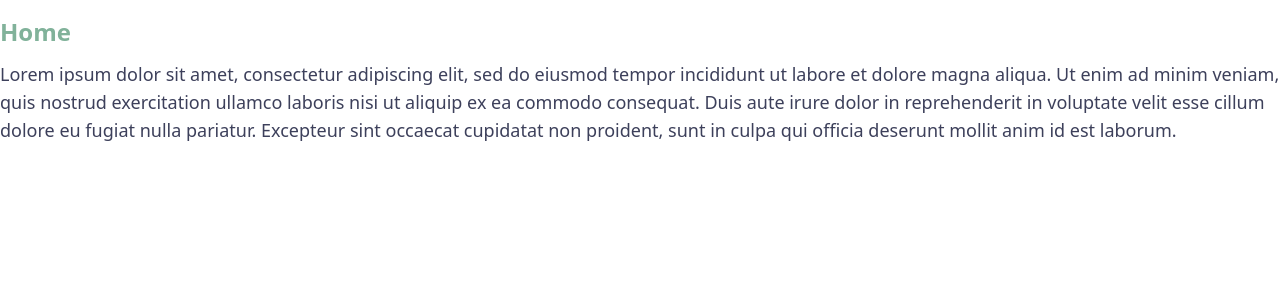
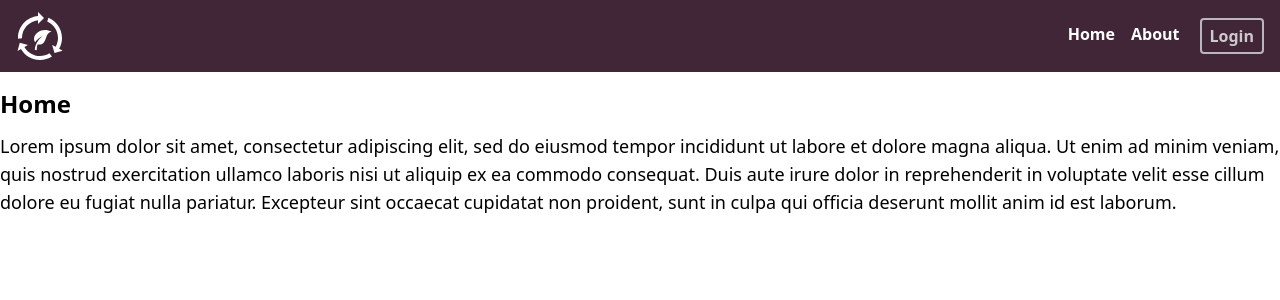
Before and after one commit to uxking/nextjs-movie-faves, a Next.js app: page / in a window 1280 px wide. Shown: the top 300 px of the page. Built offline with nearby package versions, Linux system fonts and the light colour scheme.

Commit message:
modified nav bar. need to add logout button to nav when user is logged in.

```diff
--- /dev/null
+++ b/components/Navbar.js
@@ -0,0 +1,69 @@
+import Link from 'next/link'
+import { useState } from 'react'
+
+export default function Navbar() {
+  const [isOpen, setOpen] = useState(false)
+
+  const handleMenu = () => {
+    setOpen(!isOpen)
+  }
+
+  return (
+    <header className='bg-sput-deep-brown sm:flex sm:justify-between sm:items-center sm:px-4 sm:py-3 text-white'>
+      <div className='flex items-center justify-between px-4 py-3 sm:p-0'>
+        <div>
+          <svg
+            xmlns='http://www.w3.org/2000/svg'
+            width='24'
+            height='24'
+            viewBox='0 0 24 24'
+            className='fill-current w-12 h-12'
+          >
+            <path d='M23.322 19.318l-4.072 1.192-1.193-4.072 1.763.964c.737-1.305 1.18-2.798 1.18-4.402 0-3.681-2.224-6.849-5.396-8.242l.623-1.914c3.975 1.657 6.772 5.579 6.772 10.156 0 1.953-.521 3.779-1.416 5.367l1.739.951zm-11.323 2.682c-3.332 0-6.24-1.825-7.796-4.523l1.769-1.026-4.102-1.089-1.089 4.1 1.694-.982c1.899 3.295 5.447 5.52 9.524 5.52 2.202 0 4.248-.654 5.969-1.768l-1.24-1.588c-1.376.854-2.994 1.356-4.729 1.356zm-8.994-8.876l-.006-.124c0-4.625 3.51-8.433 8.004-8.932l-.004 1.932 3.005-2.996-2.995-3.004-.003 2.05c-5.61.503-10.007 5.21-10.007 10.95l.021.402 1.985-.278zm6.126-.564c-.251.862-.146 1.768.415 2.571.904-1.333 2.588-2.767 3.76-3.039-2.395 1.731-3.735 4.16-3.909 6.908h1.011c-.023-1.038.125-2.345.497-2.934.911.302 1.924.125 2.797-.613 1.724-1.463 1.077-5.14 4.112-5.564-4.07-2.224-7.943.124-8.683 2.671z' />
+          </svg>
+        </div>
+        <div className='sm:hidden'>
+          <button
+            onClick={handleMenu}
+            type='button'
+            className='block text-sput-red hover:text-sput-pink focus:text-sput-red focus:outline-none'
+          >
+            <svg className='h-6 w-6 fill-current' viewBox='0 0 24 24'>
+              <path
+                className={`${isOpen ? 'block' : 'hidden'}`}
+                fillRule='evenodd'
+                d='M18.278 16.864a1 1 0 0 1-1.414 1.414l-4.829-4.828-4.828 4.828a1 1 0 0 1-1.414-1.414l4.828-4.829-4.828-4.828a1 1 0 0 1 1.414-1.414l4.829 4.828 4.828-4.828a1 1 0 1 1 1.414 1.414l-4.828 4.829 4.828 4.828z'
+              />
+              <path
+                className={`${!isOpen ? 'block' : 'hidden'}`}
+                fillRule='evenodd'
+                d='M4 5h16a1 1 0 0 1 0 2H4a1 1 0 1 1 0-2zm0 6h16a1 1 0 0 1 0 2H4a1 1 0 0 1 0-2zm0 6h16a1 1 0 0 1 0 2H4a1 1 0 0 1 0-2z'
+              />
+            </svg>
+          </button>
+        </div>
+      </div>
+      <nav
+        className={`${
+          isOpen ? 'block' : 'hidden'
+        } px-2 pt-2 pb-4 sm:flex sm:p-0`}
+      >
+        <Link href='/'>
+          <a className='block px-2 py-1 font-semibold rounded hover:bg-sput-pink'>
+            Home
+          </a>
+        </Link>
+        <Link href='/about'>
+          <a className='block px-2 py-1 font-semibold rounded hover:bg-sput-pink'>
+            About
+          </a>
+        </Link>
+        <Link href='/login'>
+          <a className='block px-2 py-1 sm:ml-3 font-semibold rounded hover:bg-sput-pink sm:text-sput-white sm:text-opacity-75 sm:hover:opacity-100 sm:hover:bg-sput-black sm:hover:border-opacity-100 sm:opacity-75 sm:border-2 sm:border-sput-white'>
+            Login
+          </a>
+        </Link>
+      </nav>
+    </header>
+  )
+}
--- a/components/SiteLayout.js
+++ /dev/null
@@ -1,66 +0,0 @@
-import Link from 'next/link'
-import { useState } from 'react'
-
-const handlMenu = () => {
-  setMenu(!isMenuVisible)
-}
-const SiteLayout = ({ children }) => (
-  const [isMenuVisible, setMenu] = useState(false)
-  <div className='bg-egg-shell antialiased'>
-    <header className='flex flex-wrap justify-between bg-deep-champaign py-6 px-12 relative md:items-center md:space-x-4'>
-      <div className='flex items-center align-middle space-x-2'>
-        <svg
-          xmlns='http://www.w3.org/2000/svg'
-          className='h-8 w-8 text-terra-cotta'
-          fill='none'
-          viewBox='0 0 24 24'
-          stroke='currentColor'
-        >
-          <path
-            strokeLinecap='round'
-            strokeLinejoin='round'
-            strokeWidth='2'
-            d='M10 20l4-16m4 4l4 4-4 4M6 16l-4-4 4-4'
-          />
-        </svg>
-        <span className='font-semibold text-2xl text-terra-cotta'>Hi</span>
-      </div>
-      <button className='inline-block md:hidden w-8 h-8 bg-gray-200 text-gray-600 p-1'>
-        <svg
-          fill='currentColor'
-          viewBox='0 0 20 20'
-          xmlns='http://www.w3.org/2000/svg'
-        >
-          <path
-            fillRule='evenodd'
-            d='M3 5a1 1 0 011-1h12a1 1 0 110 2H4a1 1 0 01-1-1zM3 10a1 1 0 011-1h12a1 1 0 110 2H4a1 1 0 01-1-1zM3 15a1 1 0 011-1h12a1 1 0 110 2H4a1 1 0 01-1-1z'
-            clipRule='evenodd'
-          ></path>
-        </svg>
-      </button>
-      <nav
-        className='absolute md:relative top-16 left-0 md:top-0 z-20 flex flex-col md:flex-row md:space-x-6 font-semibold w-full md:w-auto bg-deep-champaign shadow-md rounded-lg md:rounded-none md:shadow-none md:bg-transparent px-12 py-6 pt-0 md:p-1 align-center'
-        className={`${isMenuVisible} ? 'hidden' : 'flex'`}
-      >
-        <Link href='/'>
-          <a className='block py-1 text-terra-cotta hover:underline'>Home</a>
-        </Link>
-        <Link href='/about'>
-          <a className='block py-1 text-terra-cotta hover:underline'>About</a>
-        </Link>
-        <Link href='/login'>
-          <a className='block py-1 text-terra-cotta md:text-egg-shell md:bg-green-sheen md:rounded-md md:hover:shadow-md md:px-2'>
-            Login
-          </a>
-        </Link>
-      </nav>
-    </header>
-    <main className='bg-egg-shell h-screen max-h-full md:mx-12'>
-      {children}
-    </main>
-  </div>
-)
-
-export const getLayout = (page) => <SiteLayout>{page}</SiteLayout>
-
-export default SiteLayout
--- a/pages/_app.js
+++ b/pages/_app.js
@@ -1,7 +1,13 @@
+import Navbar from '../components/Navbar'
 import '../styles/globals.css'
 
 function MyApp({ Component, pageProps }) {
-  return <Component {...pageProps} />
+  return (
+    <>
+      <Navbar />
+      <Component {...pageProps} />
+    </>
+  )
 }
 
 export default MyApp
--- a/pages/about.js
+++ b/pages/about.js
@@ -1,20 +1,16 @@
-import { getLayout } from '../components/SiteLayout'
-
-const About = () => (
-  <div className='md:mx-24 flex flex-col px-8 space-y-3 mt-4'>
+export default function About() {
+  return (
+    <div className='flex flex-col px-8 space-y-3 mt-4 md:px-0'>
       <h1 className='font-semibold text-2xl text-green-sheen'>About</h1>
       <p className='text-lg text-us-independence'>
         Lorem ipsum dolor sit amet, consectetur adipiscing elit, sed do eiusmod
         tempor incididunt ut labore et dolore magna aliqua. Ut enim ad minim
         veniam, quis nostrud exercitation ullamco laboris nisi ut aliquip ex ea
         commodo consequat. Duis aute irure dolor in reprehenderit in voluptate
-      velit esse cillum dolore eu fugiat nulla pariatur. Excepteur sint occaecat
-      cupidatat non proident, sunt in culpa qui officia deserunt mollit anim id
-      est laborum.
+        velit esse cillum dolore eu fugiat nulla pariatur. Excepteur sint
+        occaecat cupidatat non proident, sunt in culpa qui officia deserunt
+        mollit anim id est laborum.
       </p>
     </div>
   )
-
-About.getLayout = getLayout
-
-export default About
+}
--- a/tailwind.config.js
+++ b/tailwind.config.js
@@ -4,11 +4,12 @@ module.exports = {
   theme: {
     extend: {
       colors: {
-        'deep-champaign': '#f2cc8f',
-        'green-sheen': '#81b29a',
-        'us-independence': '#3d405b',
-        'terra-cotta': '#e07a5f',
-        'egg-shell': '#f4f1de',
+        'sput-deep-brown': '#402637',
+        'sput-brown': '#3e2332',
+        'sput-pink': '#d96cb3',
+        'sput-red': '#a6175a',
+        'sput-purple': '#8d53a6',
+        'sput-black': '#0d0d0d',
       },
     },
   },
```
Lines whose indentation alone changed are shown as unchanged.
